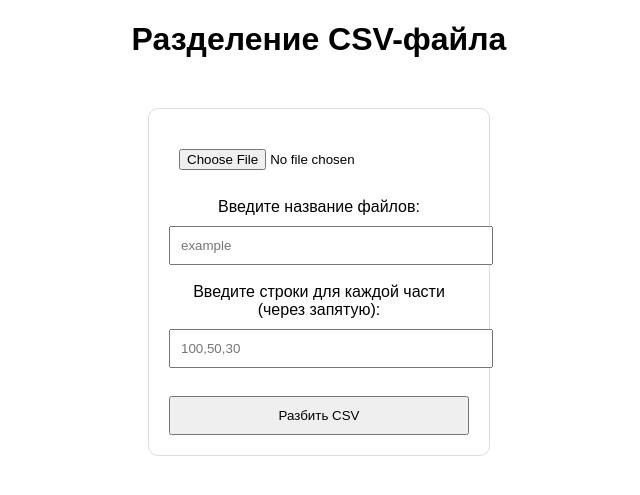
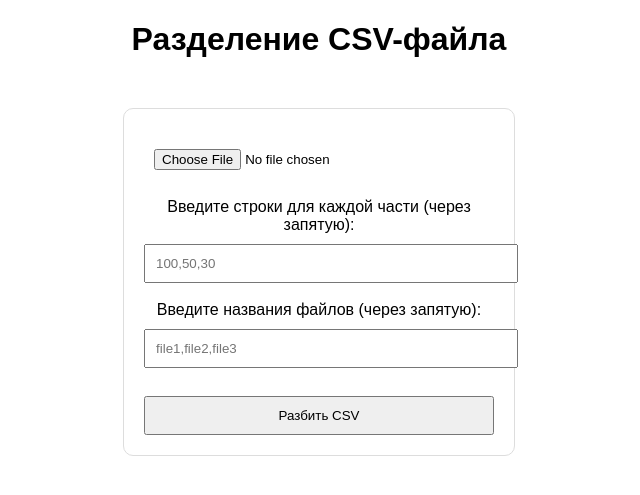
Before and after one commit to matviis/app.csv, a Flask app: page / in a window 1280 px wide. Shown: the top 495 px of the page, without its empty margins (321-961 px from the left). Run offline with Flask 3, Linux system fonts and the light colour scheme.

Commit message:
Update index.html

```diff
--- a/templates/index.html
+++ b/templates/index.html
@@ -6,7 +6,7 @@
     <title>CSV Splitter</title>
     <style>
         body { font-family: Arial, sans-serif; text-align: center; }
-        form { margin: 50px auto; width: 300px; padding: 20px; border: 1px solid #ddd; border-radius: 10px; }
+        form { margin: 50px auto; width: 350px; padding: 20px; border: 1px solid #ddd; border-radius: 10px; }
         input, button { width: 100%; margin-top: 10px; padding: 10px; }
     </style>
 </head>
@@ -15,11 +15,11 @@
     <form action="/" method="post" enctype="multipart/form-data">
         <input type="file" name="file" accept=".csv" required><br><br>
 
-        <label>Введите название файлов:</label>
-        <input type="text" name="file_name" placeholder="example" required><br><br>
-
         <label>Введите строки для каждой части (через запятую):</label>
         <input type="text" name="rows_per_file" placeholder="100,50,30" required><br><br>
+
+        <label>Введите названия файлов (через запятую):</label>
+        <input type="text" name="file_names" placeholder="file1,file2,file3" required><br><br>
 
         <button type="submit">Разбить CSV</button>
     </form>
```
